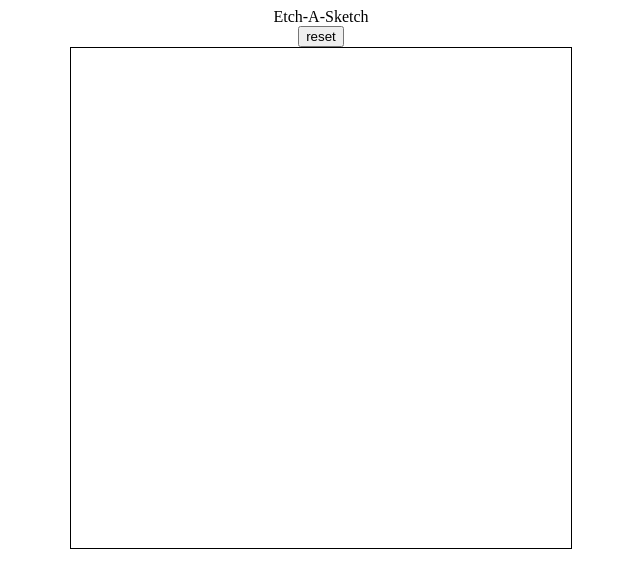
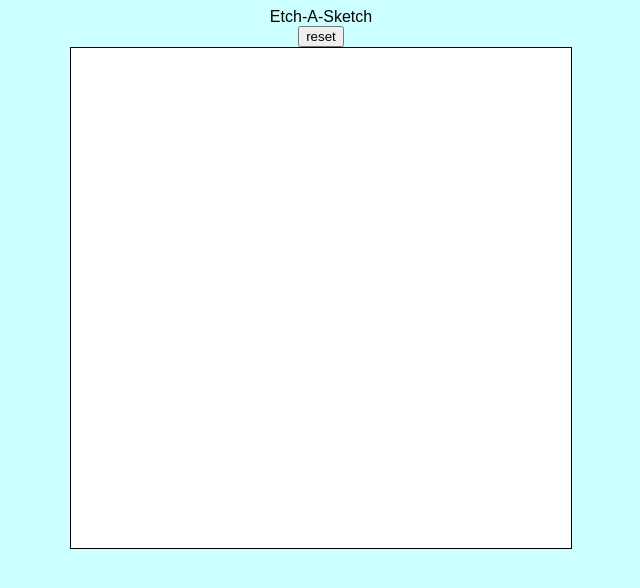
Before and after one commit to pvklee/etch-a-sketch, a plain HTML site: page index.html in a window 1280 px wide. Shown: the whole page, without its empty margins (319-959 px from the left). Drawn offline with Linux system fonts and the light colour scheme.

Commit message:
Put javascript into separate file. Edits to css.

```diff
--- /dev/null
+++ b/etch-a-sketch.js
@@ -0,0 +1,65 @@
+var containerWidth = 500;
+var defaultBlocksPerRow = 20;
+var blocksPerRow = defaultBlocksPerRow;
+var colorPercentChange = .05;
+var colorChange = 255*colorPercentChange;
+
+function reset() {
+    document.querySelector('div.block-container').innerHTML = "";
+    blocksPerRow= Number(prompt(`How many blocks per row?`, defaultBlocksPerRow));
+    while (isNaN(blocksPerRow) || blocksPerRow > 100 || blocksPerRow < 1){
+        blocksPerRow = prompt(`Must be between 1 and 100`, 100);
+    }
+    createGrid(blocksPerRow);
+}
+
+function createGrid(blocksPerRow) {
+    var blockContainer = document.querySelector('div.block-container');
+    var block;
+    for (var i = 0; i < blocksPerRow * blocksPerRow; i++) {
+        block = document.createElement('div');
+        block.classList.add('block');
+        block.setAttribute('data-key', i);
+        block.style.width = `${containerWidth / blocksPerRow}px`;
+        block.style.height = `${containerWidth / blocksPerRow}px`;
+        block.style.backgroundColor = `#FFFFFF`;
+        block.addEventListener('click', (e) => changeColor(e));
+        block.addEventListener('mouseenter', (e) => {
+            if (e.buttons == 1) {
+                changeColor(e);
+            }
+        })
+        blockContainer.appendChild(block);
+    }
+}
+
+function changeColor(e) {
+    var color = e.target.style.backgroundColor;
+    var parsedColor = color.substring(4, color.length - 1)
+        .replace(/ /g, '')
+        .split(',');
+    e.target.style.backgroundColor = `rgb(${parsedColor[0]-colorChange}, ${parsedColor[1]-colorChange}, ${parsedColor[2]-colorChange})`;
+}
+
+var container = document.querySelector('div.container');
+
+var titleContainer = document.createElement('div');
+titleContainer.classList.add('title-container');
+
+titleContainer.innerHTML = `Etch-A-Sketch<br>`;
+
+var button = document.createElement('input');
+button.type = 'button';
+button.value = 'reset';
+button.onclick = reset;
+titleContainer.appendChild(button);
+
+container.appendChild(titleContainer);
+
+
+var blockContainer = document.createElement('div');
+blockContainer.classList.add('block-container');
+blockContainer.style.width = `${containerWidth}px`;
+container.appendChild(blockContainer);
+
+createGrid(blocksPerRow);
--- a/index.html
+++ b/index.html
@@ -11,67 +11,6 @@
     <div class="container">
     </div>
 </body>
-<script>
-
-    var containerWidth = 500;
-    var blocksPerRow = 5;
-    var colorChange = 25.5;
-
-    function reset() {
-        document.querySelector('div.block-container').innerHTML = "";
-        blocksPerRow= Number(prompt(`How many blocks per row?`, 4));
-        while (isNaN(blocksPerRow) || blocksPerRow > 100 || blocksPerRow < 1){
-            blocksPerRow = prompt(`Must be between 1 and 100`, 100);
-        }
-        createGrid(blocksPerRow);
-    }
-
-    function createGrid(blocksPerRow) {
-        var blockContainer = document.querySelector('div.block-container');
-        var block;
-        for (var i = 0; i < blocksPerRow * blocksPerRow; i++) {
-            block = document.createElement('div');
-            block.classList.add('block');
-            block.setAttribute('data-key', i);
-            block.style.width = `${containerWidth / blocksPerRow}px`;
-            block.style.height = `${containerWidth / blocksPerRow}px`;
-            block.style.backgroundColor = `#FFFFFF`;
-            block.addEventListener('mouseenter', (e) => {
-                if (e.buttons == 1) {
-                    var color = e.target.style.backgroundColor;
-                    var parsedColor = color.substring(4, color.length - 1)
-                        .replace(/ /g, '')
-                        .split(',');
-                    e.target.style.backgroundColor = `rgb(${parsedColor[0]-colorChange}, ${parsedColor[1]-colorChange}, ${parsedColor[2]-colorChange})`;
-                }
-            })
-            blockContainer.appendChild(block);
-        }
-    }
-
-    var container = document.querySelector('div.container');
-
-    var titleContainer = document.createElement('div');
-    titleContainer.classList.add('title-container');
-
-    titleContainer.innerHTML = `Etch-A-Sketch<br>`;
-
-    var button = document.createElement('input');
-    button.type = 'button';
-    button.value = 'reset';
-    button.onclick = reset;
-    titleContainer.appendChild(button);
-
-    container.appendChild(titleContainer);
-
-
-    var blockContainer = document.createElement('div');
-    blockContainer.classList.add('block-container');
-    blockContainer.style.width = `${containerWidth}px`;
-    container.appendChild(blockContainer);
-
-    createGrid(blocksPerRow);
-
-</script>
+<script type="text/javascript" src="etch-a-sketch.js"></script>
 
 </html>
--- a/style.css
+++ b/style.css
@@ -1,5 +1,10 @@
+body{
+    background-color: #ccffff;
+}
+
 .title-container{
     text-align: center;
+    font-family: Arial, Helvetica, sans-serif;
 }
 
 .block-container{
```
